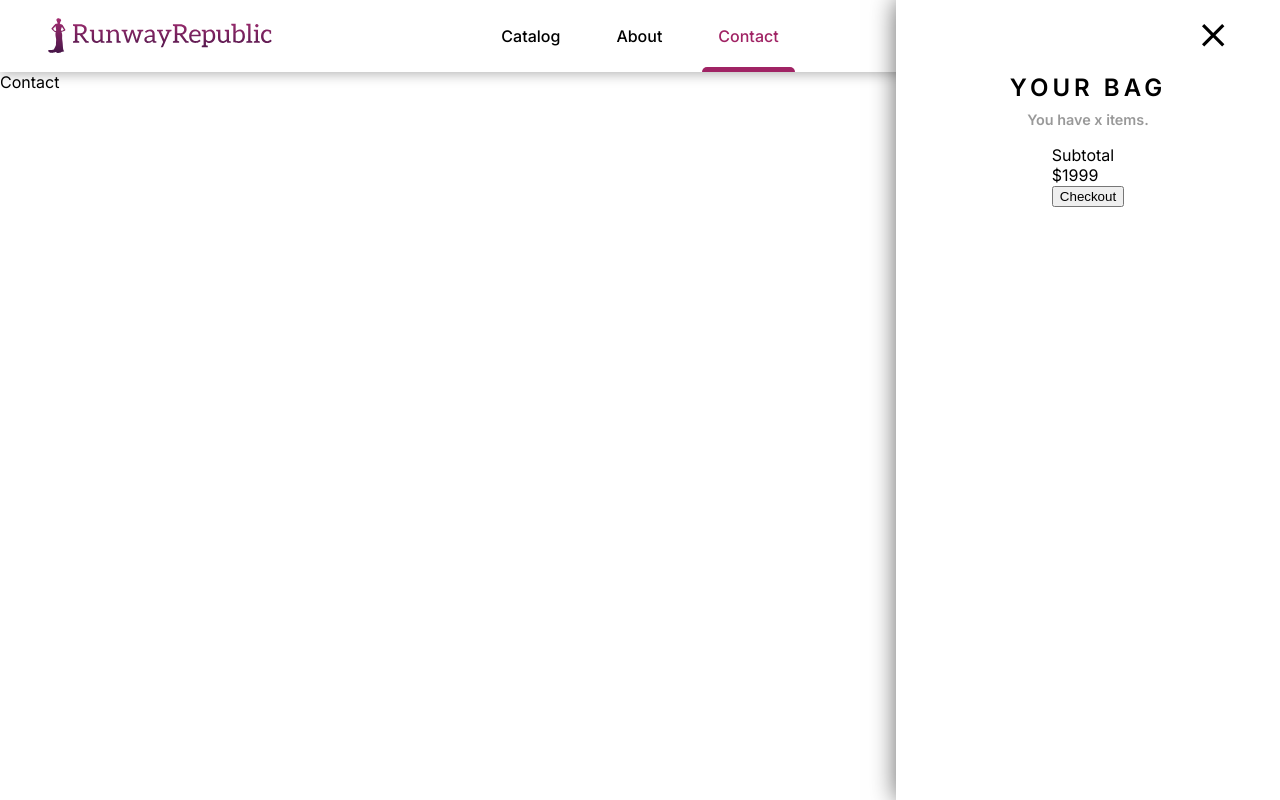
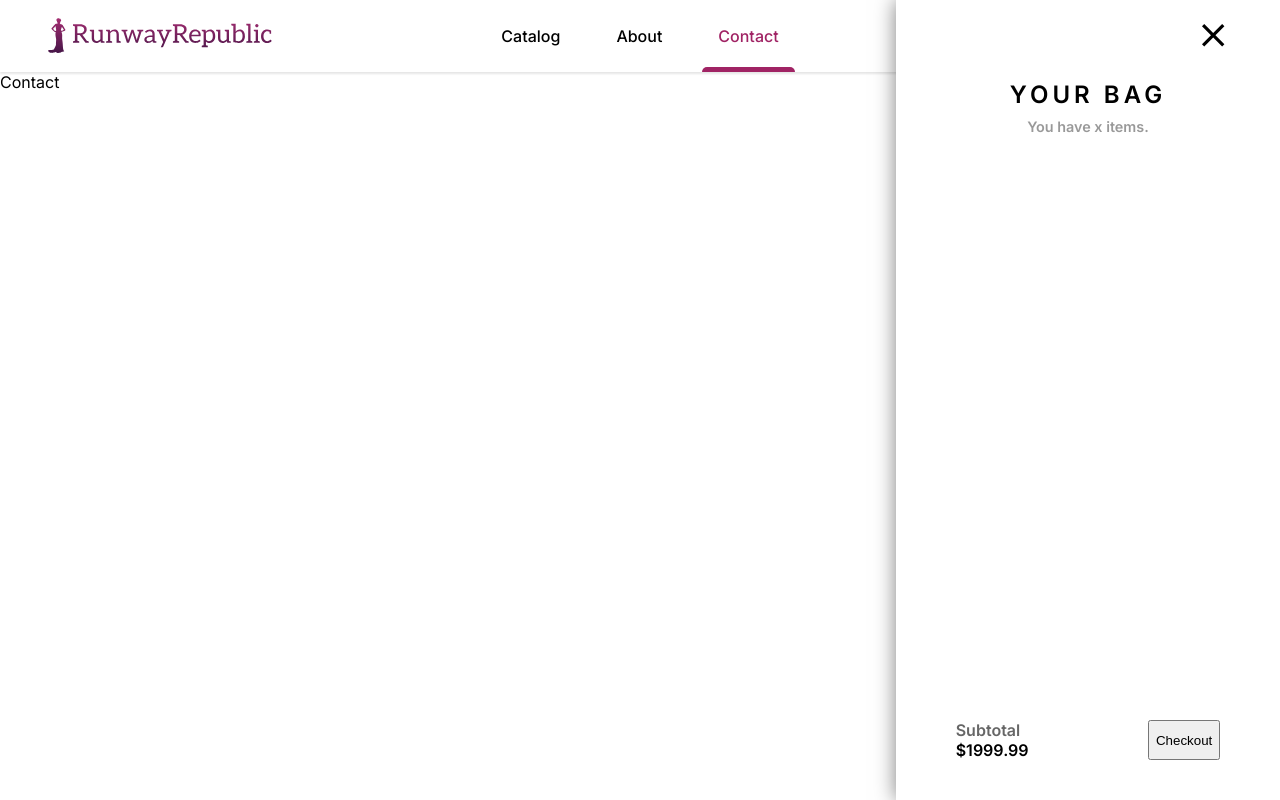
Before and after one commit to Luzefiru/odin-shopping-cart, a React (Create React App) app: page /contact in a window 1280 px wide. Both pictures are taken after a click on the icon 1199 px from the left and 36 px from the top of the page. Built offline with nearby package versions, Linux system fonts and the light colour scheme.

Commit message:
feat: fix navbar not sticking on scroll & z-index of cart sidebar

```diff
--- a/src/components/cart/Cart.css
+++ b/src/components/cart/Cart.css
@@ -5,7 +5,7 @@
     'header'
     'items'
     'checkout';
-  grid-template-rows: 1fr 1fr 8fr 1fr;
+  grid-template-rows: 1fr 1fr 7fr 1fr;
   justify-items: center;
   background-color: white;
   width: 0px;
@@ -13,10 +13,12 @@
   position: absolute;
   top: 0;
   right: 0;
-  box-shadow: 0 0 24px rgba(0, 0, 0, 0.6);
+  box-shadow: 0 0 20px rgba(0, 0, 0, 0.5);
   opacity: 0;
   transition: 350ms all ease-out;
   overflow: hidden; /* this is important to hide the elements from taking space (not using display: none) */
+  position: fixed;
+  z-index: 3;
 }
 
 .Cart.show {
@@ -59,7 +61,32 @@
   color: rgba(0, 0, 0, 0.4);
 }
 
+.Cart__checkout {
+  display: none;
+  grid-area: checkout;
+  align-self: start;
+  width: 100%;
+  justify-content: space-around;
+}
+
+.Cart__checkout__summary__subtotal-title {
+  color: rgba(0, 0, 0, 0.6);
+  font-weight: 600;
+}
+
+.Cart__checkout__summary__subtotal-price {
+  font-weight: 600;
+}
+
+.Cart__checkout__summary__subtotal-price::before {
+  content: '$';
+}
+
 .Cart.show .Cart__close-btn,
 .Cart.show .Cart__header {
   display: initial;
 }
+
+.Cart.show .Cart__checkout {
+  display: flex;
+}
--- a/src/components/cart/Cart.jsx
+++ b/src/components/cart/Cart.jsx
@@ -26,7 +26,7 @@ const Cart = () => {
           <div className="Cart__checkout__summary__subtotal-title">
             Subtotal
           </div>
-          <div className="Cart__checkout__summary__subtotal-price">$1999</div>
+          <div className="Cart__checkout__summary__subtotal-price">1999.99</div>
         </div>
 
         <button type="button" className="Cart__checkout__button">
--- a/src/components/core/Navbar.css
+++ b/src/components/core/Navbar.css
@@ -4,8 +4,11 @@
   padding: 0 3rem;
   align-items: center;
   height: 72px;
-  background: linear-gradient(var(--primary-variant), var(--primary));
-  box-shadow: 0 2px 12px rgba(0, 0, 0, 0.3);
+  background: white;
+  box-shadow: 0 2px 2px rgba(0, 0, 0, 0.1);
+  position: sticky;
+  top: 0;
+  z-index: 2;
 }
 
 .Navbar__logo {
--- a/src/index.css
+++ b/src/index.css
@@ -13,3 +13,7 @@ code {
   font-family: source-code-pro, Menlo, Monaco, Consolas, 'Courier New',
     monospace;
 }
+
+#root {
+  position: relative;
+}
```
